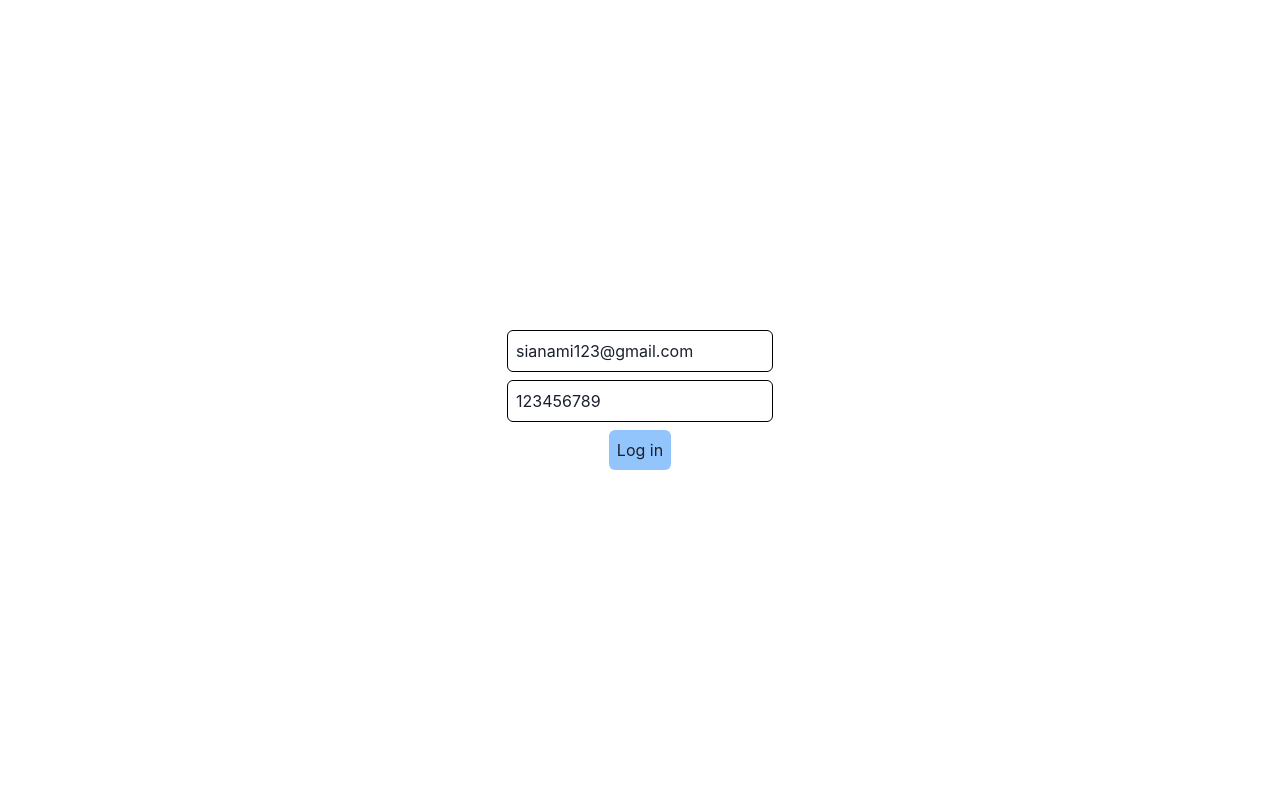
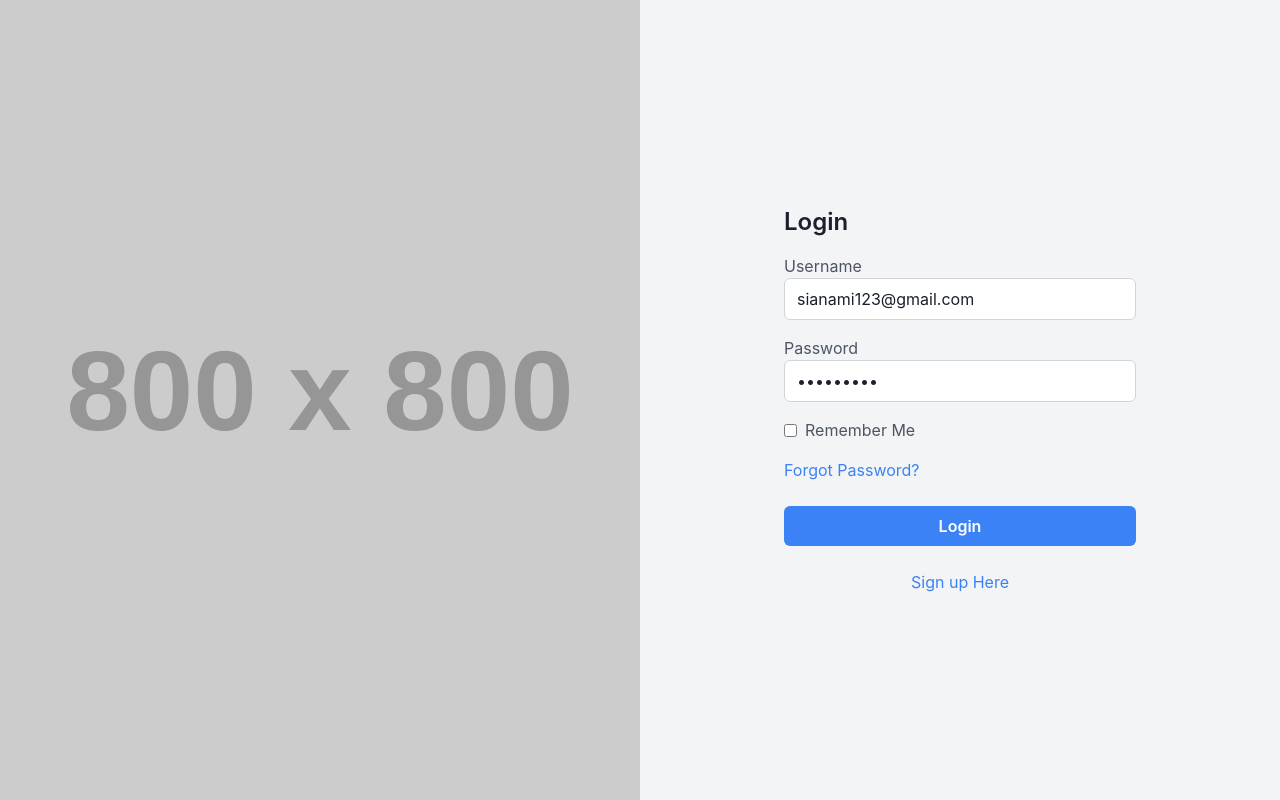
Before and after one commit to amirhosseiingh/Project-group2, a React (Vite) app: page / in a window 1280 px wide. Built offline with nearby package versions, Linux system fonts and the light colour scheme.

Commit message:
feat:product ui and modal

```diff
--- a/src/api/api.ts
+++ b/src/api/api.ts
@@ -40,6 +40,9 @@ interface LoginResponse {
   accessToken: string;
   refreshToken: string;
 }
+interface IProduct{
+id? : string , title : string , price : number , imageURL : string , inventory : number , rating : number
+}
 
 export const authAPI = {
   login: async (credentials: LoginCredentials) => {
@@ -60,4 +63,20 @@ export const productsAPI = {
     const response = await apiClient.get(PRODUCTS_BASE_URL);
     return response;
   },
+  createProduct : async ({title , price , imageURL , inventory , rating} : IProduct)=>{
+    try {
+      const response = await apiClient.post(PRODUCTS_BASE_URL , {
+        title ,
+        price,
+        imageURL,
+        inventory,
+        rating
+        }
+       )
+       return response.data
+    } catch (error) {
+      console.log(error);
+
+    }
+  }
 };
--- a/src/components/layout/layout.tsx
+++ b/src/components/layout/layout.tsx
@@ -18,7 +18,7 @@ const Layout = ({ children }: LayoutProps) => {
       <div className="w-[10%]">
         <Sidebar />
       </div>
-      <div className="">{children}</div>
+      <div className="w-full">{children}</div>
     </div>
   );
 };
--- a/src/components/layout/sidebar.tsx
+++ b/src/components/layout/sidebar.tsx
@@ -2,12 +2,14 @@ import { useNavigate } from "react-router";
 
 const Sidebar = () => {
   const navigate = useNavigate();
+  let pathArray = window.location.pathname;
+  console.log(pathArray)
   return (
     <div className=" h-full bg-slate-700 flex flex-col gap-2 p-5">
       <ul>
         <li
           onClick={() => navigate("/products")}
-          className="text-white hover:bg-slate-600 p-2 rounded-md cursor-pointer"
+          className={`text-white hover:bg-slate-600 p-2 rounded-md cursor-pointer ${pathArray === "/products" ? "bg-slate-600" : "" }`}
         >
           products
         </li>
--- a/src/components/login/login.tsx
+++ b/src/components/login/login.tsx
@@ -1,43 +1,103 @@
-import { useState } from "react";
-import { authAPI } from "../../api/api";
+import { useState } from 'react';
+import { authAPI } from '../../api/api';
 
 const Login = () => {
   const handlerLogin = async () => {
     try {
       const response = await authAPI.login({ email, password });
       if (response.status === 200) {
-        localStorage.setItem("accessToken", response.data.accessToken);
-        window.location.href = "/products";
+        localStorage.setItem('accessToken', response.data.accessToken);
+        window.location.href = '/products';
       }
     } catch (error) {
       console.log(error);
     }
   };
 
-  const [email, setEmail] = useState("sianami123@gmail.com");
-  const [password, setPassword] = useState("123456789");
+  const [email, setEmail] = useState('sianami123@gmail.com');
+  const [password, setPassword] = useState('123456789');
 
   return (
-    <div className="flex flex-col gap-2 justify-center items-center w-full h-screen">
+    <div>
+      <div className="bg-gray-100 flex justify-center items-center h-screen">
+        <div className="w-1/2 h-screen hidden lg:block">
+          <img
+            src="https://placehold.co/800x/667fff/ffffff.png?text=Your+Image&font=Montserrat"
+            alt="Placeholder Image"
+            className="object-cover w-full h-full"
+          />
+        </div>
+
+        <div className="lg:p-36 md:p-52 sm:20 p-8 w-full lg:w-1/2">
+          <h1 className="text-2xl font-semibold mb-4">Login</h1>
+          <form action="#" method="POST" onSubmit={(e)=>{
+            e.preventDefault()
+            handlerLogin()
+          }}>
+            <div className="mb-4">
+              <label htmlFor="username" className="block text-gray-600">
+                Username
+              </label>
               <input
-        className="border border-black rounded-md p-2"
-        onChange={(e) => {
+                onChange={e => {
                   setEmail(e.target.value);
                 }}
                 value={email}
-        type="text"
+                type="email"
+                id="username"
+                name="username"
+                className="w-full border border-gray-300 rounded-md py-2 px-3 focus:outline-none focus:border-blue-500"
               />
+            </div>
+
+            <div className="mb-4">
+              <label htmlFor="password" className="block text-gray-600">
+                Password
+              </label>
               <input
-        className="border border-black rounded-md p-2"
-        onChange={(e) => {
+                onChange={e => {
                   setPassword(e.target.value);
                 }}
                 value={password}
-        type="text"
+                type="password"
+                id="password"
+                name="password"
+                className="w-full border border-gray-300 rounded-md py-2 px-3 focus:outline-none focus:border-blue-500"
               />
-      <button className="bg-blue-300 p-2 rounded-md" onClick={handlerLogin}>
-        Log in
+            </div>
+            <div className="mb-4 flex items-center">
+              <input
+                type="checkbox"
+                id="remember"
+                name="remember"
+                className="text-blue-500"
+              />
+              <label htmlFor="remember" className="text-gray-600 ml-2">
+                Remember Me
+              </label>
+            </div>
+
+            <div className="mb-6 text-blue-500">
+              <a href="#" className="hover:underline">
+               Forgot Password?
+              </a>
+            </div>
+
+            <button
+              type="submit"
+              className="bg-blue-500 hover:bg-blue-600 text-white font-semibold rounded-md py-2 px-4 w-full"
+            >
+              Login
             </button>
+          </form>
+
+          <div className="mt-6 text-blue-500 text-center">
+            <a href="#" className="hover:underline">
+              Sign up Here
+            </a>
+          </div>
+        </div>
+      </div>
     </div>
   );
 };
--- /dev/null
+++ b/src/components/modal/modal.tsx
@@ -0,0 +1,54 @@
+import {
+  Button,
+  FormControl,
+  FormLabel,
+  Input,
+  InputAddon,
+  InputGroup,
+  InputLeftAddon,
+  Modal,
+  ModalBody,
+  ModalCloseButton,
+  ModalContent,
+  ModalFooter,
+  ModalHeader,
+  ModalOverlay,
+  useDisclosure,
+} from '@chakra-ui/react';
+
+interface IPropsModal {
+    isOpen : boolean ,
+    onClose : ()=> void
+}
+
+function AddingModal({  onClose , isOpen } :IPropsModal ) {
+
+  return (
+    <>
+      <Modal isOpen={isOpen} onClose={onClose}>
+        <ModalOverlay />
+        <ModalContent>
+          <ModalHeader>Modal Title</ModalHeader>
+          <ModalCloseButton />
+          <ModalBody>
+            <Input variant="filled" placeholder="Products name" />
+            <Input variant="filled" placeholder="Products price" />
+            <Input variant="filled" placeholder="Products inventory" />
+            <InputGroup size="sm">
+              <InputLeftAddon>https://</InputLeftAddon>
+              <Input placeholder="mysite" />
+            </InputGroup>
+          </ModalBody>
+
+          <ModalFooter>
+            <Button colorScheme="blue" mr={3} onClick={onClose}>
+              Close
+            </Button>
+            <Button variant="ghost">Secondary Action</Button>
+          </ModalFooter>
+        </ModalContent>
+      </Modal>
+    </>
+  );
+}
+export default AddingModal;
--- a/tailwind.config.js
+++ b/tailwind.config.js
@@ -5,7 +5,9 @@ module.exports = {
     "./src/**/*.{js,jsx,ts,tsx}" // Matches all your component files
   ],
   theme: {
-    extend: {},
+    extend: {
+      colors :{ "custom-black" : "#303841" , "custom-gray" : "#3A4750" , "custom-red" :"#D72323" , "custom-white" : "#EEEEEE" }
+    },
   },
   plugins: [],
 };
```
Also changed, not shown: src/components/products/products.tsx (+50 -32 lines), 1 other file (tests, documents, lock files or other folders). Lines whose indentation alone changed are shown as unchanged.
